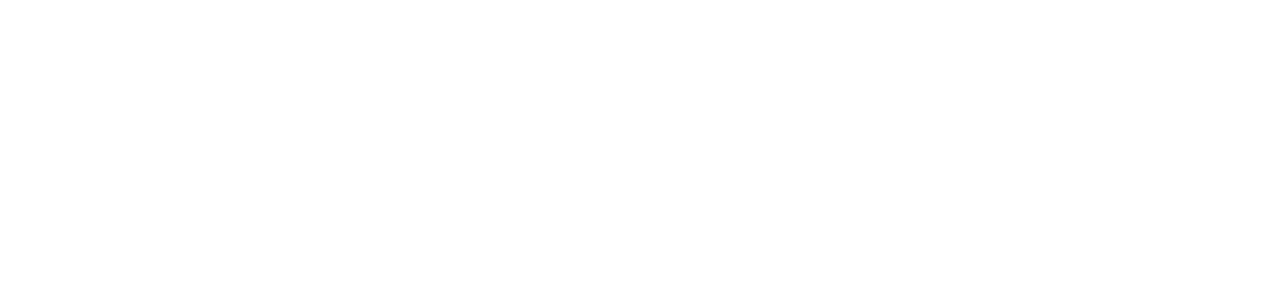
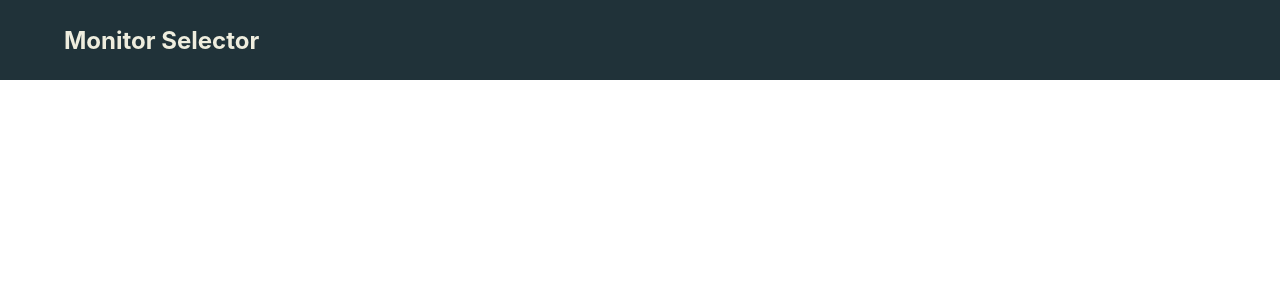
Before and after one commit to asaduzzaman599/monitor-selection-guide, a React (Create React App) app: page / in a window 1280 px wide. Shown: the top 300 px of the page. Built offline with nearby package versions, Linux system fonts and the light colour scheme.

Commit message:
header added

```diff
--- a/public/fakedata/data.json
+++ b/public/fakedata/data.json
@@ -1,7 +1,7 @@
 [
     {
         "id": 1,
-        "name": "Samsung",
+        "name": "SAMSUNG LF22T350 22'' Full HD IPS LED Monitor",
         "price": 17000,
         "image" : "https://www.startech.com.bd/image/cache/catalog/monitor/samsung/lf22t350fhnxza/lf22t350fhnxza-228x228.jpg"
     }
--- a/src/App.css
+++ b/src/App.css
@@ -1,5 +1,5 @@
 .App {
-  text-align: center;
+  /* text-align: center; */
 }
 
 .App-logo {
--- a/src/App.js
+++ b/src/App.js
@@ -1,10 +1,11 @@
 import logo from './logo.svg';
 import './App.css';
+import Header from './Components/Header/Header';
 
 function App() {
   return (
     <div className="App">
-      <></>
+      <Header></Header>
     </div>
   );
 }
--- a/src/Components/Header/Header.css
+++ b/src/Components/Header/Header.css
@@ -0,0 +1,13 @@
+.header{
+    background-color: #203239;
+}
+.nav{
+    height: 80px;
+    width: 90%;
+    display: flex;
+    align-items: center;
+    margin: 0 auto;
+}
+.nav h2{
+    color:#EEEDDE
+}
--- a/src/Components/Header/Header.js
+++ b/src/Components/Header/Header.js
@@ -1,9 +1,13 @@
 import React from 'react';
-
+import './Header.css'
 const Header = () => {
     return (
-        <div>
-            <h1></h1>
+        <div className='header'>
+            <nav className='nav'>
+                <h2>
+                    Monitor Selector
+                </h2>
+            </nav>
         </div>
     );
 };
--- /dev/null
+++ b/src/Components/Shop/Shop.css
@@ -0,0 +1,5 @@
+.shop-container{
+
+    display: grid;
+    grid-template-columns: 4fr 1fr;
+}
```
Also changed, not shown: src/Components/Shop/Shop.js (added, +16 -0 lines).
